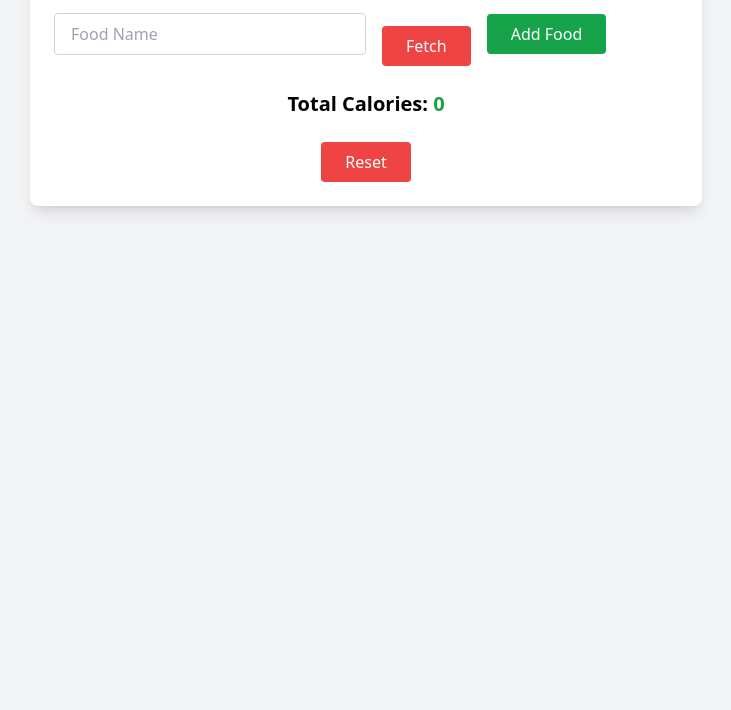
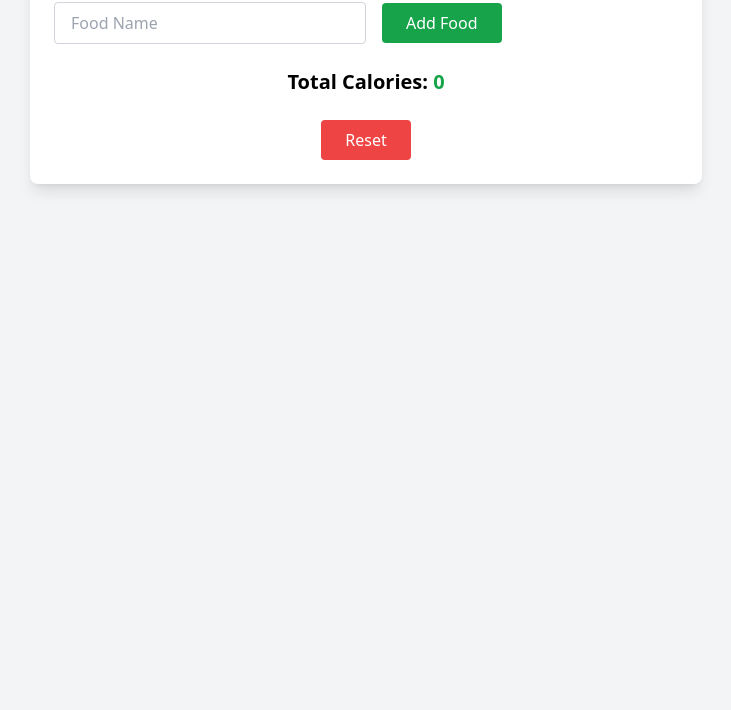
Before and after one commit to billy-source/calorie, a plain HTML site: page index.html in a window 1280 px wide. Shown: the part 90-800 px from the top of the page, without its empty margins (274-1005 px from the left). Drawn offline with nearby package versions, Linux system fonts and the light colour scheme.

Commit message:
alert message

```diff
--- a/index.html
+++ b/index.html
@@ -21,14 +21,7 @@
         required
       />
 
-      <div class="text-center mt-6">
-      <button
-        id="fetch-btn"
-        class="bg-red-500 text-white px-6 py-2 rounded hover:bg-red-600"
-      >
-        Fetch
-      </button>
-    </div>
+
    <button
         type="submit"
         class="bg-green-600 text-white px-6 py-2 rounded hover:bg-green-700"
--- a/script.js
+++ b/script.js
@@ -75,7 +75,7 @@ function renderFoodItems() {
     `;
 
     foodList.appendChild(li);
-    total += item.calories;
+    total += Number(item.calories);
   });
 
   totalCaloriesDisplay.textContent = total;
@@ -99,7 +99,6 @@ foodForm.addEventListener("submit", async (e) => {
             foodItems.push(data[0]);
             data.shift();
         }
-        localStorage.setItem('foodItems', JSON.stringify(foodItems));
         renderFoodItems();
     } else {
         message.textContent = "Invalid input";
```
